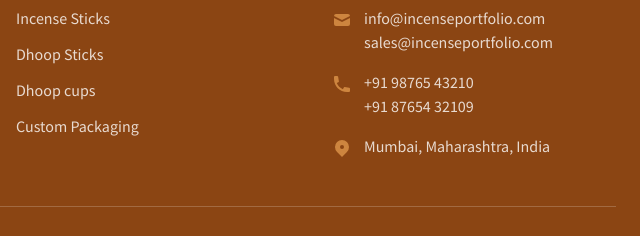
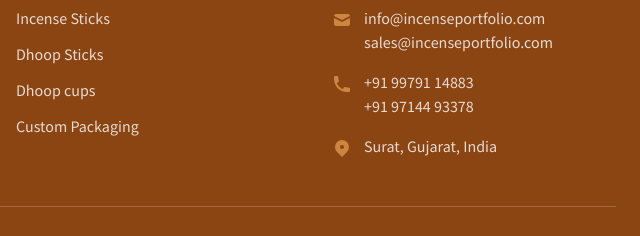
Before and after one commit to Irriva/incense_portfolio, a website: page pages/products_catalog.html in a window 1280 px wide. Shown: the part 2249-2485 px from the top of the page, 640-1280 px from the left. Drawn offline with nearby package versions, Linux system fonts and the light colour scheme; a script that the page names is missing.

Commit message:
Update products_catalog.html

```diff
--- a/pages/products_catalog.html
+++ b/pages/products_catalog.html
@@ -1189,8 +1189,8 @@
                   />
                 </svg>
                 <div>
-                  <p class="text-white text-opacity-80">+91 98765 43210</p>
-                  <p class="text-white text-opacity-80">+91 87654 32109</p>
+                  <p class="text-white text-opacity-80">+91 99791 14883</p>
+                  <p class="text-white text-opacity-80">+91 97144 93378</p>
                 </div>
               </div>
               <div class="flex items-start space-x-3">
@@ -1206,7 +1206,7 @@
                   />
                 </svg>
                 <p class="text-white text-opacity-80">
-                  Mumbai, Maharashtra, India
+                  Surat, Gujarat, India
                 </p>
               </div>
             </div>
```
